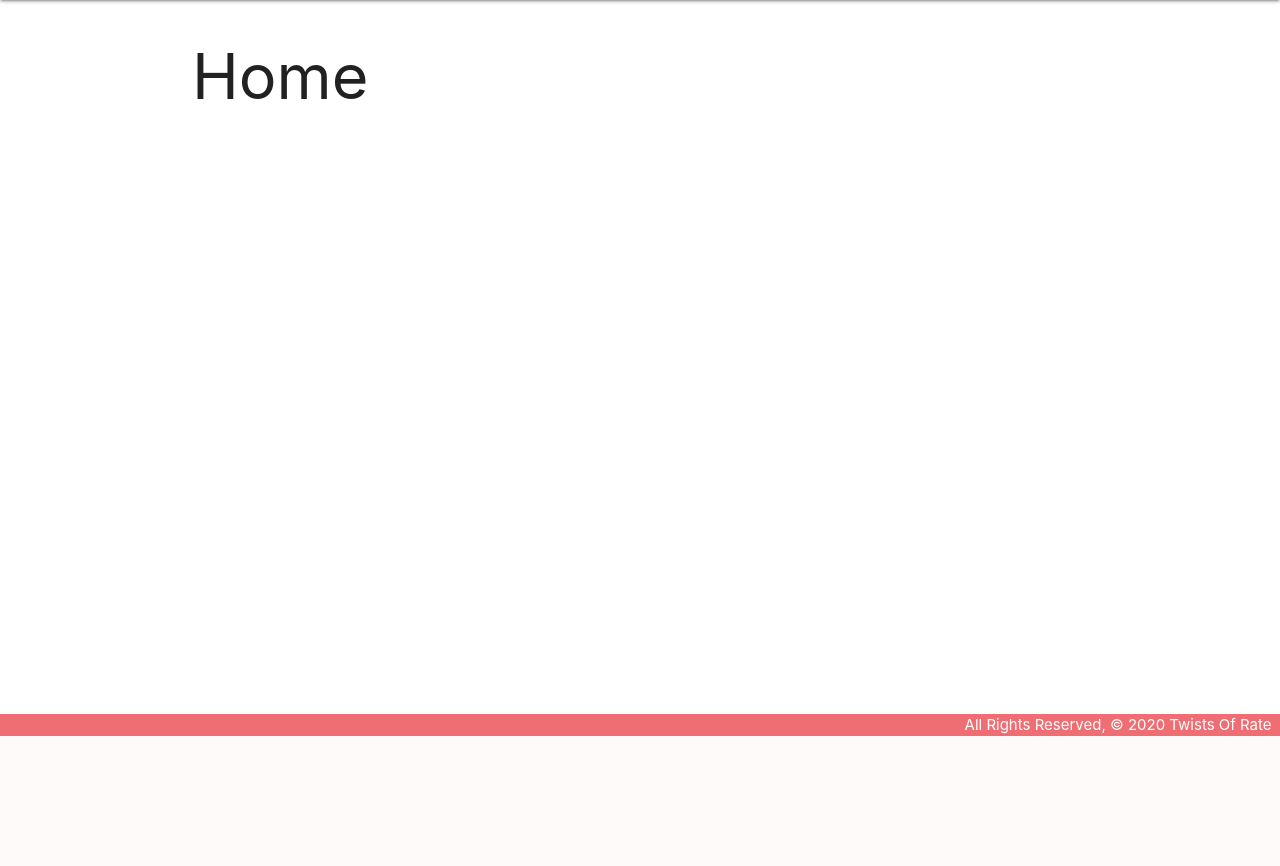
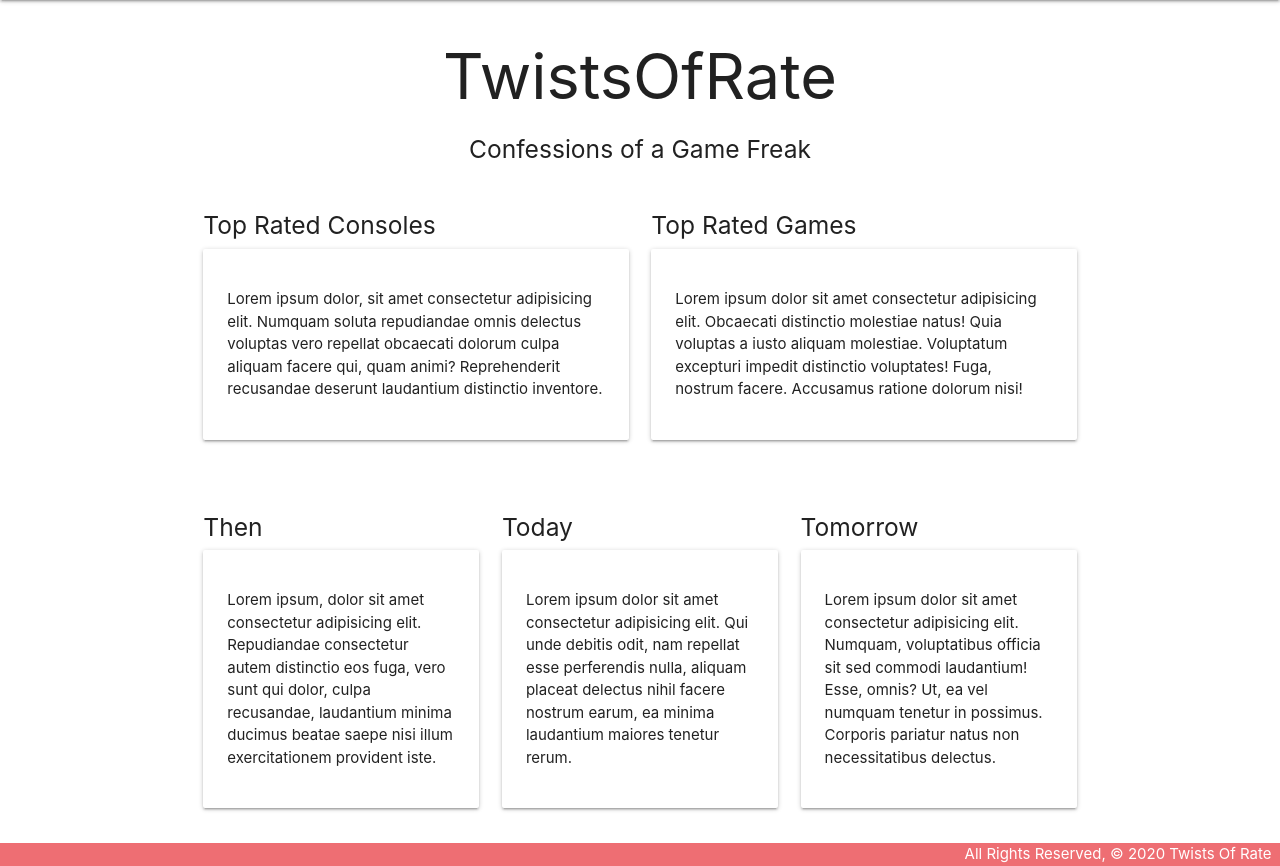
Before and after one commit to Thornathan/TwistsOfRate, a Django app: page / in a window 1280 px wide. Shown: the part 64-930 px from the top of the page. Before the commit the page ends 800 px from the top, so only its background shows below. Run offline with Django 3.2, Linux system fonts and the light colour scheme.

Commit message:
Home: Establishing cards for the landing page.

```diff
--- a/main_app/templates/home.html
+++ b/main_app/templates/home.html
@@ -1,4 +1,63 @@
 {% extends 'base.html' %}
 {% block content %}
-<h1>Home</h1>
+<div class="center-align">
+    <h1>TwistsOfRate</h1>
+    <h5>Confessions of a Game Freak</h5>
+</div>
+<br>
+<div class="row">
+    <div class="col s6">
+        <h5>Top Rated Consoles</h5>
+        <div class="card">
+            <div class="card-content">
+                <ul>
+                    <li>Lorem ipsum dolor, sit amet consectetur adipisicing elit. Numquam soluta repudiandae omnis delectus voluptas vero repellat obcaecati dolorum culpa aliquam facere qui, quam animi? Reprehenderit recusandae deserunt laudantium distinctio inventore.</li>
+                </ul>
+            </div>
+        </div>
+    </div>
+    <div class="col s6">
+        <h5>Top Rated Games</h5>
+        <div class="card">
+            <div class="card-content">
+                <ul>
+                    <li>Lorem ipsum dolor sit amet consectetur adipisicing elit. Obcaecati distinctio molestiae natus! Quia voluptas a iusto aliquam molestiae. Voluptatum excepturi impedit distinctio voluptates! Fuga, nostrum facere. Accusamus ratione dolorum nisi!</li>
+                </ul>
+            </div>
+        </div>
+    </div>
+</div>
+<br>
+<div class="row">
+    <div class="col s4">
+        <h5>Then</h5>
+        <div class="card">
+            <div class="card-content">
+                <ul>
+                    <li>Lorem ipsum, dolor sit amet consectetur adipisicing elit. Repudiandae consectetur autem distinctio eos fuga, vero sunt qui dolor, culpa recusandae, laudantium minima ducimus beatae saepe nisi illum exercitationem provident iste.</li>
+                </ul>
+            </div>
+        </div>
+    </div>
+    <div class="col s4">
+        <h5>Today</h5>
+        <div class="card">
+            <div class="card-content">
+                <ul>
+                    <li>Lorem ipsum dolor sit amet consectetur adipisicing elit. Qui unde debitis odit, nam repellat esse perferendis nulla, aliquam placeat delectus nihil facere nostrum earum, ea minima laudantium maiores tenetur rerum.</li>
+                </ul>
+            </div>
+        </div>
+    </div>
+    <div class="col s4">
+        <h5>Tomorrow</h5>
+        <div class="card">
+            <div class="card-content">
+                <ul>
+                    <li>Lorem ipsum dolor sit amet consectetur adipisicing elit. Numquam, voluptatibus officia sit sed commodi laudantium! Esse, omnis? Ut, ea vel numquam tenetur in possimus. Corporis pariatur natus non necessitatibus delectus.</li>
+                </ul>
+            </div>
+        </div>
+    </div>
+</div>
 {% endblock %}
```
Also changed, not shown: main_app/migrations/0001_initial.py (added), 2 other files.
